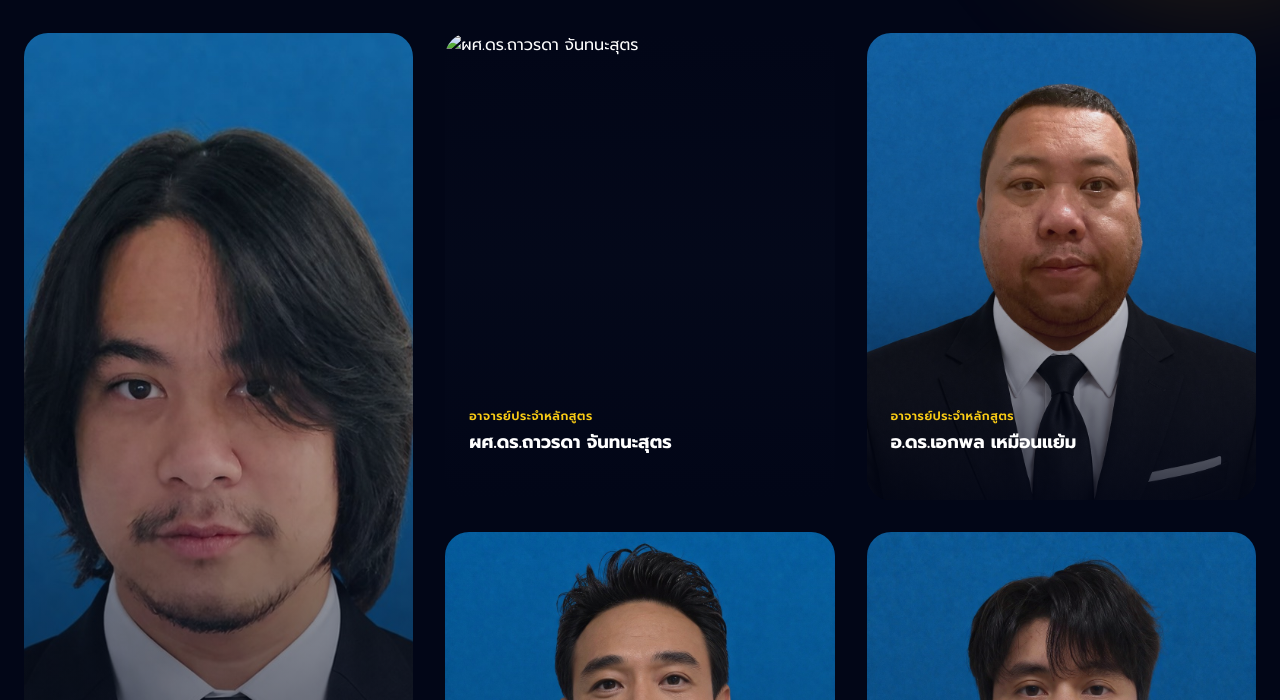
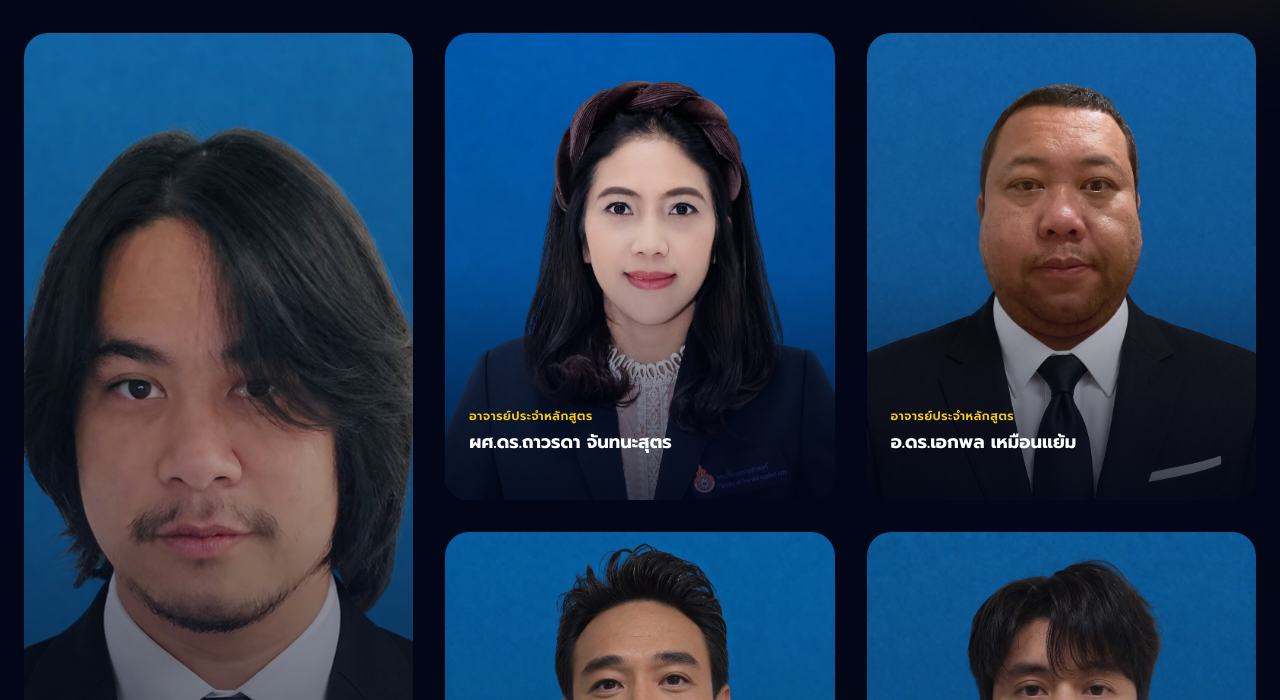
Before and after one commit to Pohpeya/HomepageRMUTTMusicEd, a plain HTML site: page faculty.html in a window 1280 px wide. Shown: the part 495-1195 px from the top of the page. Drawn offline with nearby package versions, Linux system fonts and the light colour scheme.

Commit message:
code for jpg

```diff
--- a/faculty.html
+++ b/faculty.html
@@ -86,7 +86,7 @@
             </div>
 
             <div class="group relative overflow-hidden rounded-[1.5rem] aspect-[5/6] max-w-sm mx-auto w-full md:max-w-none cursor-pointer">
-                <img src="assets/faculty/teacher2.png" alt="ผศ.ดร.ถาวรดา จันทนะสุตร" class="w-full h-full object-cover object-top transition duration-700 group-hover:scale-105">
+                <img src="assets/faculty/teacher2.jpg" alt="ผศ.ดร.ถาวรดา จันทนะสุตร" class="w-full h-full object-cover object-top transition duration-700 group-hover:scale-105">
                 <div class="absolute inset-0 bg-gradient-to-t from-slate-950 via-slate-900/20 to-transparent opacity-80 transition duration-500 group-hover:opacity-100"></div>
                 <div class="absolute bottom-0 left-0 p-6 w-full transform transition duration-500 group-hover:-translate-y-2">
                     <p class="text-yellow-400 text-xs font-semibold mb-1 tracking-wider uppercase">อาจารย์ประจำหลักสูตร</p>
```
